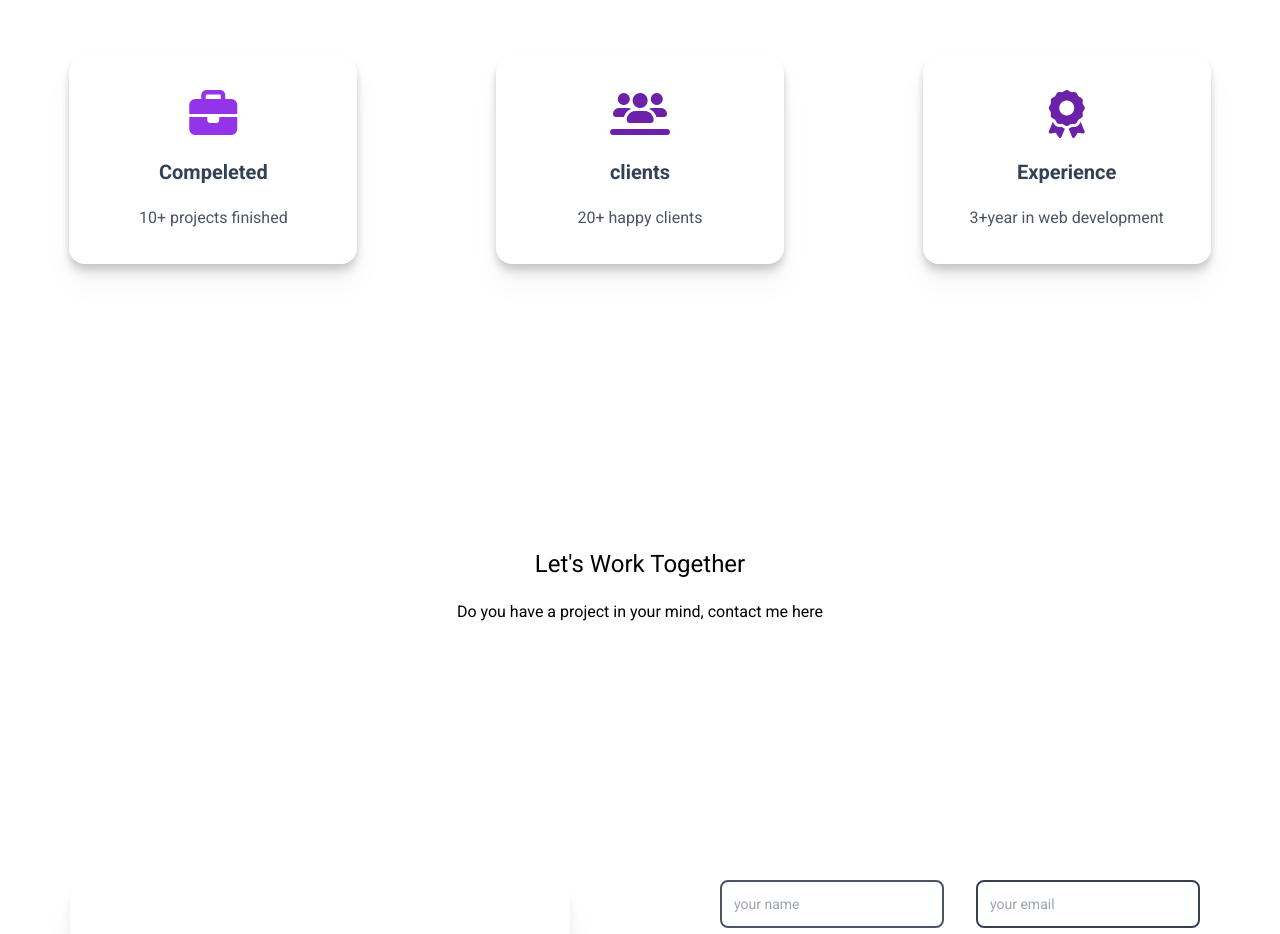
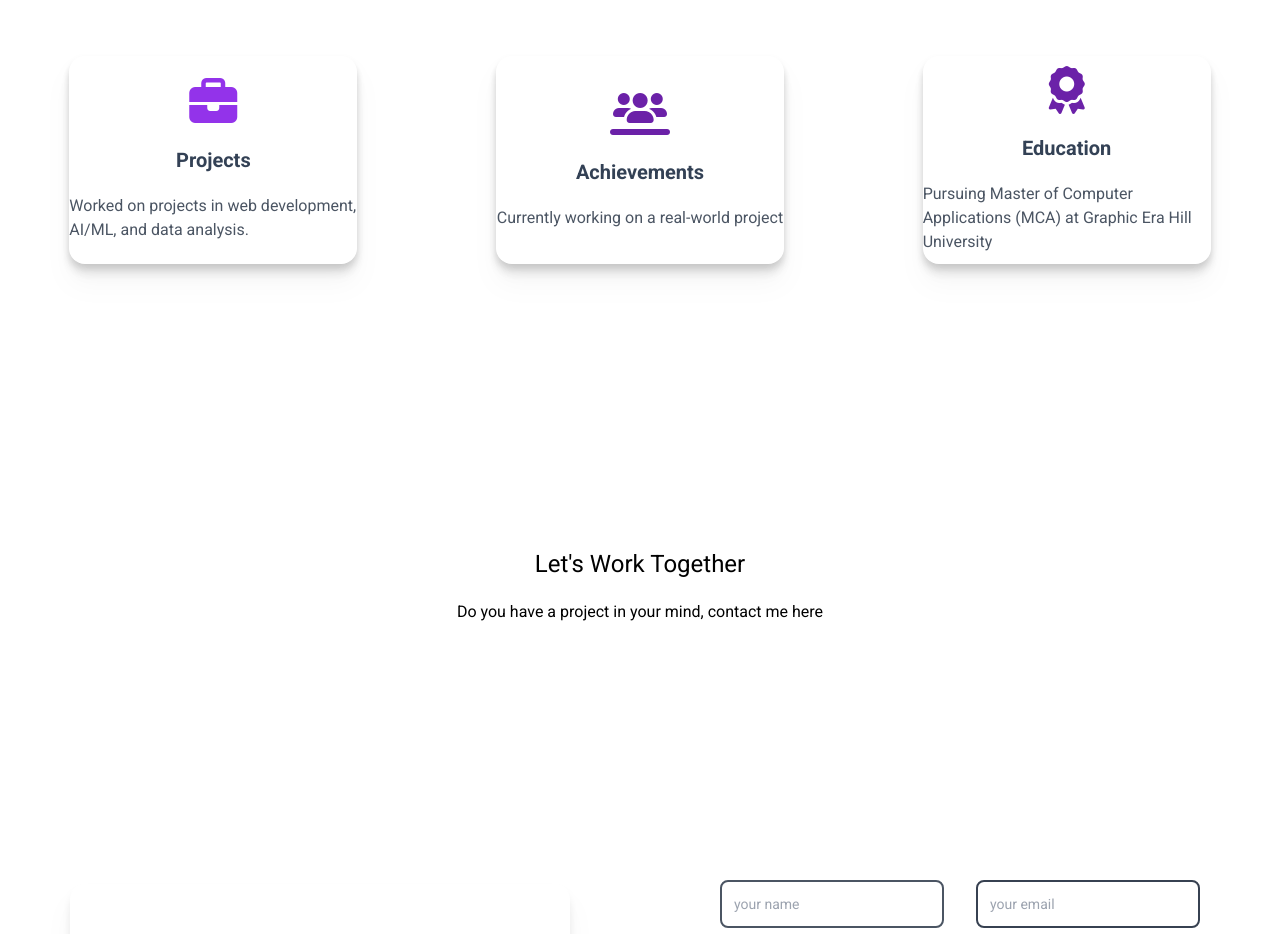
Before and after one commit to nitin-5juyal/Portfolio, a plain HTML site: page index.html in a window 1280 px wide. Shown: the part 1920-2854 px from the top of the page. Drawn offline with nearby package versions, Linux system fonts and the light colour scheme.

Commit message:
Update index.html
I have updated the project section.

```diff
--- a/index.html
+++ b/index.html
@@ -257,20 +257,20 @@
 
   <div id="project-box" class="flex flex-col h-52 md:w-72 w-full m-2 bg-white dark:bg-slate-950 drop-shadow-xl justify-center rounded-2xl items-center gap-5 dark:border-white dark:border-solid dark:border-2 hover-fill">
     <i class="fa-solid fa-briefcase text-5xl  text-purple-600"></i>
-    <h1 class="text-xl font-semibold dark:text-gray-200 text-slate-700">Compeleted</h1>
-    <p class="text-gray-600 dark:text-gray-400">10+ projects finished</p>
+    <h1 class="text-xl font-semibold dark:text-gray-200 text-slate-700">Projects</h1>
+    <p class="text-gray-600 dark:text-gray-400">Worked on projects in web development, AI/ML, and data analysis.</p>
   </div>
 
   <div id="project-box" class="flex flex-col h-52 md:w-72 w-full m-2 bg-white drop-shadow-xl justify-center rounded-2xl items-center gap-5 dark:bg-slate-950  dark:border-white dark:border-solid dark:border-2 hover-fill">
     <i class="fa-solid fa-users-line text-5xl text-purple-800 "></i>
-    <h1 class="text-xl font-semibold text-slate-700 dark:text-gray-200">clients</h1>
-    <p class="text-gray-600 dark:text-gray-400">20+ happy clients</p>
+    <h1 class="text-xl font-semibold text-slate-700 dark:text-gray-200">Achievements</h1>
+    <p class="text-gray-600 dark:text-gray-400">Currently working on a real-world project</p>
   </div>
 
   <div id="project-box" class="flex flex-col h-52 md:w-72 w-full m-2 bg-white drop-shadow-xl justify-center rounded-2xl items-center gap-5 dark:bg-slate-950 dark:border-white dark:border-solid dark:border-2 hover-fill">
     <i class="fa-solid fa-award text-5xl text-purple-800"></i>
-    <h1 class="text-xl font-semibold text-slate-700 dark:text-gray-200">Experience</h1>
-    <p class="text-gray-600 dark:text-gray-400">3+year in web development</p>
+    <h1 class="text-xl font-semibold text-slate-700 dark:text-gray-200">Education</h1>
+    <p class="text-gray-600 dark:text-gray-400">Pursuing Master of Computer Applications (MCA) at Graphic Era Hill University</p>
   </div>
 
 </div>
```
